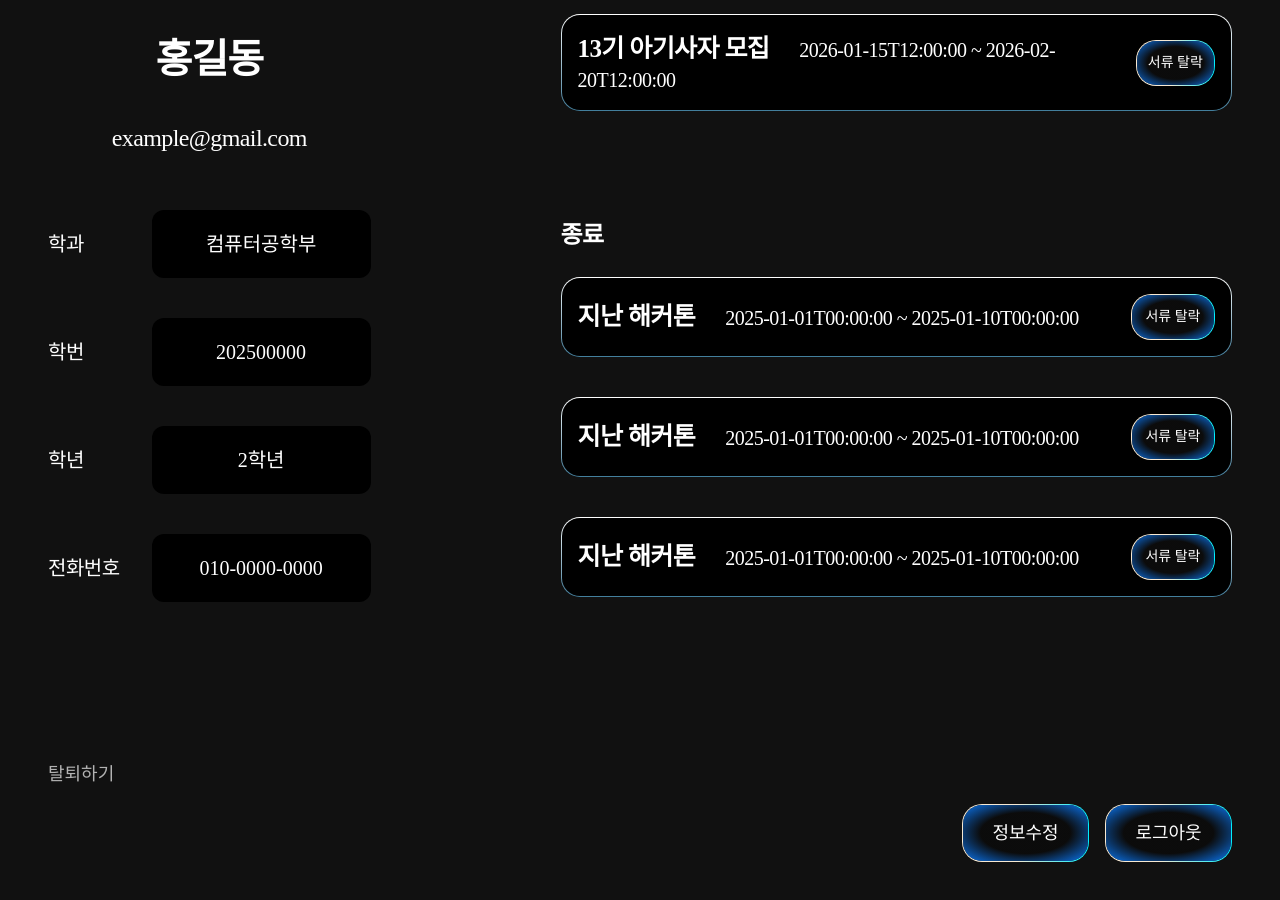
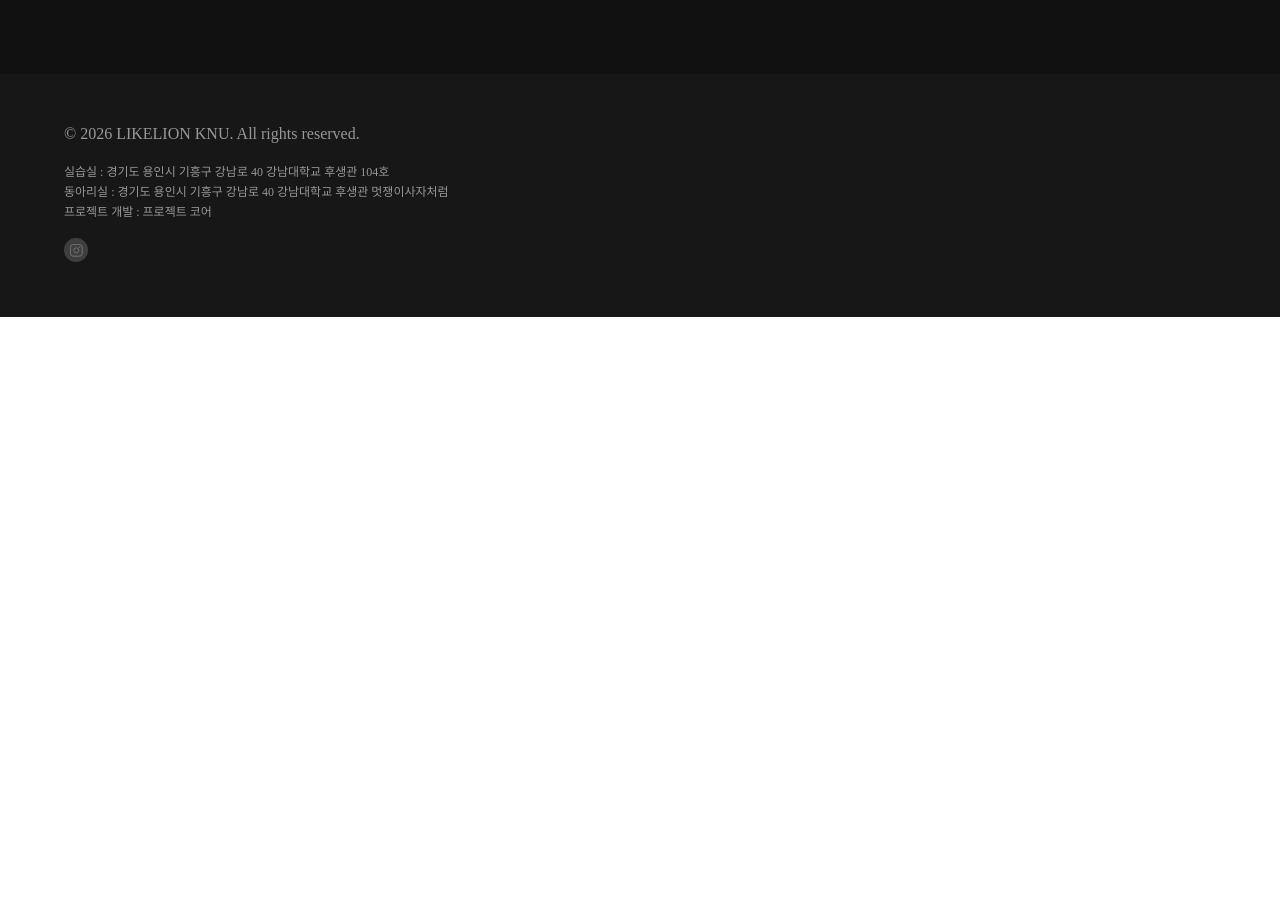
Before and after one commit to likelionknu/apply-page-client, a React (Vite) app: page /my in a window 1280 px wide. Shown: the part 524-1424 px from the top of the page. After the commit the page ends 841 px from the top, so only its background shows below. Built offline with nearby package versions, Linux system fonts and the light colour scheme; a web font is replaced by a local one.

Commit message:
#41 refactor: 폴더 구조 추가 수정 및 지원 목록 기능 추가

```diff
--- a/src/features/my/components/ApplyCard.tsx
+++ /dev/null
@@ -1,20 +0,0 @@
-import type { ApplyItem } from "@my/types/ApplyItem";
-import Button from "@shared/components/Button";
-
-function ApplyCard({ data }: { data: ApplyItem }) {
-  return (
-    <div className="apply-item-style flex items-center justify-between gap-4 p-4">
-      <div>
-        <span className="tracking-tight-custom text-[25px] leading-140 font-semibold">
-          {data.recruitsTitle}
-        </span>
-        <span className="tracking-tight-custom ml-7.5 text-[20px] leading-140 font-medium">
-          {data.startAt} ~ {data.endAt}
-        </span>
-      </div>
-      <Button variant="myStatus">서류 탈락</Button>
-    </div>
-  );
-}
-
-export default ApplyCard;
--- a/src/features/my/components/ApplyStatusSection.tsx
+++ /dev/null
@@ -1,120 +0,0 @@
-import { useState } from "react";
-import type { ApplyItem } from "@my/types/ApplyItem";
-import Button from "@shared/components/Button";
-import ApplyCard from "./ApplyCard";
-
-const StatusLabel = ({ children }: { children: React.ReactNode }) => {
-  return (
-    <span className="tracking-tight-custom text-[24px] leading-140 font-bold">
-      {children}
-    </span>
-  );
-};
-
-const ApplyLayout = ({ children }: { children: React.ReactNode }) => {
-  return <div className="flex flex-col gap-10">{children}</div>;
-};
-
-// const mock = {
-//   data: [
-//     {
-//       applicationId: 1,
-//       recruitsTitle: "테스트 공고",
-//       status: "SUBMITTED",
-//       startAt: "2026-01-15T12:21:27",
-//       endAt: "2026-01-22T12:21:27",
-//     },
-//   ],
-//   error: {
-//     code: null,
-//     message: null,
-//   },
-// };
-function ApplyStatusSection() {
-  const now = new Date();
-  const [applyData, setApplyData] = useState<ApplyItem[]>([
-    {
-      applicationId: 1,
-      recruitsTitle: "13기 아기사자 모집",
-      status: "SUBMITTED",
-      startAt: "2026-01-15T12:00:00",
-      endAt: "2026-02-20T12:00:00", // 미래 (진행중)
-    },
-    {
-      applicationId: 2,
-      recruitsTitle: "13기 아기사자 모집",
-      status: "SUBMITTED",
-      startAt: "2026-01-15T12:00:00",
-      endAt: "2026-02-20T12:00:00", // 미래 (진행중)
-    },
-    {
-      applicationId: 3,
-      recruitsTitle: "지난 해커톤",
-      status: "REJECTED",
-      startAt: "2025-01-01T00:00:00",
-      endAt: "2025-01-10T00:00:00", // 과거 (종료)
-    },
-    {
-      applicationId: 4,
-      recruitsTitle: "지난 해커톤",
-      status: "REJECTED",
-      startAt: "2025-01-01T00:00:00",
-      endAt: "2025-01-10T00:00:00", // 과거 (종료)
-    },
-    {
-      applicationId: 5,
-      recruitsTitle: "지난 해커톤",
-      status: "REJECTED",
-      startAt: "2025-01-01T00:00:00",
-      endAt: "2025-01-10T00:00:00", // 과거 (종료)
-    },
-  ]);
-
-  const ongoingApplys = applyData.filter((item) => new Date(item.endAt) >= now);
-  const endApplys = applyData.filter((item) => new Date(item.endAt) < now);
-
-  return (
-    <section className="mt-19.25 flex-1">
-      <div className="flex flex-col gap-8.25">
-        <div className="tracking-tight-custom text-[32px] leading-140 font-semibold">
-          지원 현황
-        </div>
-        <div className="border-sub1 w-full border-3"></div>
-        <div className="flex flex-col gap-6">
-          <StatusLabel>진행</StatusLabel>
-          <ApplyLayout>
-            {ongoingApplys.length > 0 ? (
-              ongoingApplys.map((item) => (
-                <ApplyCard key={item.applicationId} data={item} />
-              ))
-            ) : (
-              <div className="text-gray-500">
-                진행 중인 지원 내역이 없습니다.
-              </div>
-            )}
-          </ApplyLayout>
-        </div>
-        <div className="mt-18.75 flex flex-col gap-6">
-          <StatusLabel>종료</StatusLabel>
-          <ApplyLayout>
-            {endApplys.length > 0 ? (
-              endApplys.map((item) => (
-                <ApplyCard key={item.applicationId} data={item} />
-              ))
-            ) : (
-              <div className="text-gray-500">
-                진행 중인 지원 내역이 없습니다.
-              </div>
-            )}
-          </ApplyLayout>
-        </div>
-      </div>
-      <div className="mt-51.75 flex justify-end gap-4">
-        <Button variant="my">정보수정</Button>
-        <Button variant="my">로그아웃</Button>
-      </div>
-    </section>
-  );
-}
-
-export default ApplyStatusSection;
--- /dev/null
+++ b/src/features/my/components/apply/ApplyCard.tsx
@@ -0,0 +1,37 @@
+import type { ApplyItem } from "@my/types/ApplyItem";
+import Button from "@shared/components/Button";
+
+const STATUS_TEXT: Record<string, string> = {
+  SUBMITTED: "서류 제출",
+  REJECTED: "서류 탈락",
+};
+
+const WEEKDAYS = ["SUN", "MON", "TUE", "WED", "THU", "FRI", "SAT"];
+
+const formatDate = (isoString: string) => {
+  const date = new Date(isoString);
+  const year = date.getFullYear();
+  const month = String(date.getMonth() + 1).padStart(2, "0");
+  const day = String(date.getDate()).padStart(2, "0");
+  const dayOfWeek = WEEKDAYS[date.getDay()];
+  return `${year}.${month}.${day} ${dayOfWeek}`;
+};
+
+function ApplyCard({ data }: { data: ApplyItem }) {
+  const statusLabel = STATUS_TEXT[data.status];
+  return (
+    <div className="apply-item-style flex items-center justify-between gap-4 p-4">
+      <div>
+        <span className="tracking-tight-custom text-[25px] leading-140 font-semibold">
+          {data.recruitsTitle}
+        </span>
+        <span className="tracking-tight-custom ml-7.5 text-[20px] leading-140 font-medium">
+          {formatDate(data.startAt)} ~ {formatDate(data.endAt)}
+        </span>
+      </div>
+      <Button variant="myStatus">{statusLabel}</Button>
+    </div>
+  );
+}
+
+export default ApplyCard;
--- /dev/null
+++ b/src/features/my/components/apply/ApplyGroup.tsx
@@ -0,0 +1,37 @@
+import type { ApplyItem } from "@my/types/ApplyItem";
+import ApplyCard from "./ApplyCard";
+
+interface ApplyGroupProps {
+  title: string;
+  list: ApplyItem[];
+  className?: string;
+}
+
+const ApplyStatusLabel = ({ children }: { children: React.ReactNode }) => {
+  return (
+    <span className="tracking-tight-custom text-[24px] leading-140 font-bold">
+      {children}
+    </span>
+  );
+};
+
+const ApplyStatusLayout = ({ children }: { children: React.ReactNode }) => {
+  return <div className="flex flex-col gap-10">{children}</div>;
+};
+
+function ApplyGroup({ title, list, className }: ApplyGroupProps) {
+  return (
+    <div className={className}>
+      <ApplyStatusLabel>{title}</ApplyStatusLabel>
+      <ApplyStatusLayout>
+        {list.length > 0 ? (
+          list.map((item) => <ApplyCard key={item.applicationId} data={item} />)
+        ) : (
+          <div className="text-gray-500">지원 내역이 없습니다.</div>
+        )}
+      </ApplyStatusLayout>
+    </div>
+  );
+}
+
+export default ApplyGroup;
--- /dev/null
+++ b/src/features/my/components/apply/ApplyStatusSection.tsx
@@ -0,0 +1,83 @@
+import { useMemo, useState } from "react";
+import type { ApplyItem } from "@my/types/ApplyItem";
+import Button from "@shared/components/Button";
+import ApplyGroup from "./ApplyGroup";
+
+function ApplyStatusSection() {
+  const [applyData, setApplyData] = useState<ApplyItem[]>([
+    {
+      applicationId: 1,
+      recruitsTitle: "13기 아기사자 모집",
+      status: "SUBMITTED",
+      startAt: "2026-01-15T12:00:00",
+      endAt: "2026-02-20T12:00:00", // 진행중
+    },
+    {
+      applicationId: 2,
+      recruitsTitle: "13기 아기사자 모집",
+      status: "SUBMITTED",
+      startAt: "2026-01-15T12:00:00",
+      endAt: "2026-02-20T12:00:00", // 진행중
+    },
+    {
+      applicationId: 3,
+      recruitsTitle: "지난 해커톤",
+      status: "REJECTED",
+      startAt: "2025-01-01T00:00:00",
+      endAt: "2025-01-10T00:00:00", // 종료
+    },
+    {
+      applicationId: 4,
+      recruitsTitle: "지난 해커톤",
+      status: "REJECTED",
+      startAt: "2025-01-01T00:00:00",
+      endAt: "2025-01-10T00:00:00", // 종료
+    },
+    {
+      applicationId: 5,
+      recruitsTitle: "지난 해커톤",
+      status: "REJECTED",
+      startAt: "2025-01-01T00:00:00",
+      endAt: "2025-01-10T00:00:00", // 종료
+    },
+  ]);
+
+  // 날짜 기준 데이터 분리
+  const { ongoingApplications, pastApplications } = useMemo(() => {
+    const now = new Date();
+
+    return {
+      ongoingApplications: applyData.filter(
+        (item) => new Date(item.endAt) >= now,
+      ),
+      pastApplications: applyData.filter((item) => new Date(item.endAt) < now),
+    };
+  }, [applyData]);
+
+  return (
+    <section className="mt-19.25 flex-1">
+      <div className="flex flex-col gap-8.25">
+        <div className="tracking-tight-custom text-[32px] leading-140 font-semibold">
+          지원 현황
+        </div>
+        <div className="border-sub1 w-full border-3"></div>
+        <ApplyGroup
+          title="진행"
+          list={ongoingApplications}
+          className="flex flex-col gap-6"
+        />
+        <ApplyGroup
+          title="종료"
+          list={pastApplications}
+          className="mt-18.75 flex flex-col gap-6"
+        />
+      </div>
+      <div className="mt-51.75 flex justify-end gap-4">
+        <Button variant="my">정보수정</Button>
+        <Button variant="my">로그아웃</Button>
+      </div>
+    </section>
+  );
+}
+
+export default ApplyStatusSection;
--- a/src/features/my/components/ProfileInfoRow.tsx
+++ b/src/features/my/components/profile/ProfileInfo.tsx
@@ -1,11 +1,11 @@
 import ProfileInfoCard from "./ProfileInfoCard";
 
-interface ProfileInfoRowProps {
+interface ProfileInfoProps {
   label: string;
   content: string | number;
 }
 
-function ProfileInfoRow({ label, content }: ProfileInfoRowProps) {
+function ProfileInfo({ label, content }: ProfileInfoProps) {
   return (
     <div className="flex items-center justify-between">
       <label className="tracking-tight-custom mr-8 text-right text-[20px] leading-140 font-medium">
@@ -16,4 +16,4 @@ function ProfileInfoRow({ label, content }: ProfileInfoRowProps) {
   );
 }
 
-export default ProfileInfoRow;
+export default ProfileInfo;
--- a/src/features/my/components/ProfileSection.tsx
+++ b/src/features/my/components/profile/ProfileSection.tsx
@@ -1,15 +1,15 @@
 import type { ProfileItem } from "@my/types/ProfileItem";
 import InfoImg from "../assets/info.png";
-import ProfileInfoRow from "./ProfileInfoRow";
+import ProfileInfo from "./ProfileInfo";
 import ProfileInfoCard from "./ProfileInfoCard";
 
 interface ProfileSectionProps {
-  data: ProfileItem | null;
+  data: ProfileItem;
 }
 
 function ProfileSection({ data }: ProfileSectionProps) {
-  const isEmpty =
-    !data?.depart || !data?.student_id || !data?.grade || !data?.phone;
+  const isProfileIncomplete =
+    !data.depart || !data.student_id || !data.grade || !data.phone;
 
   return (
     <section className="flex flex-col gap-19">
@@ -23,13 +23,13 @@ function ProfileSection({ data }: ProfileSectionProps) {
           className="bg-white1 h-60 w-60 rounded-[50%]"
         />
         <span className="tracking-tight-custom text-[40px] leading-140 font-semibold">
-          {data?.name || "정보 없음"}
+          {data.name || "정보 없음"}
         </span>
         <span className="tracking-tight-custom text-[24px] leading-140 font-[400px]">
-          {data?.email || "정보 없음"}
+          {data.email || "정보 없음"}
         </span>
         <div className="mt-5 flex flex-col items-center">
-          {isEmpty ? (
+          {isProfileIncomplete ? (
             <div>
               <img
                 src={InfoImg}
@@ -42,10 +42,10 @@ function ProfileSection({ data }: ProfileSectionProps) {
             </div>
           ) : (
             <div className="flex flex-col gap-10">
-              <ProfileInfoRow label="학과" content={data.depart} />
-              <ProfileInfoRow label="학번" content={data.student_id} />
-              <ProfileInfoRow label="학년" content={`${data.grade}학년`} />
-              <ProfileInfoRow label="전화번호" content={data.phone} />
+              <ProfileInfo label="학과" content={data.depart} />
+              <ProfileInfo label="학번" content={data.student_id} />
+              <ProfileInfo label="학년" content={`${data.grade}학년`} />
+              <ProfileInfo label="전화번호" content={data.phone} />
             </div>
           )}
         </div>
```
Also changed, not shown: src/features/my/pages/MyPage.tsx (+0 -18 lines), src/features/my/components/profile/ProfileInfoCard.tsx (renamed from src/features/my/components/ProfileInfoCard.tsx).
